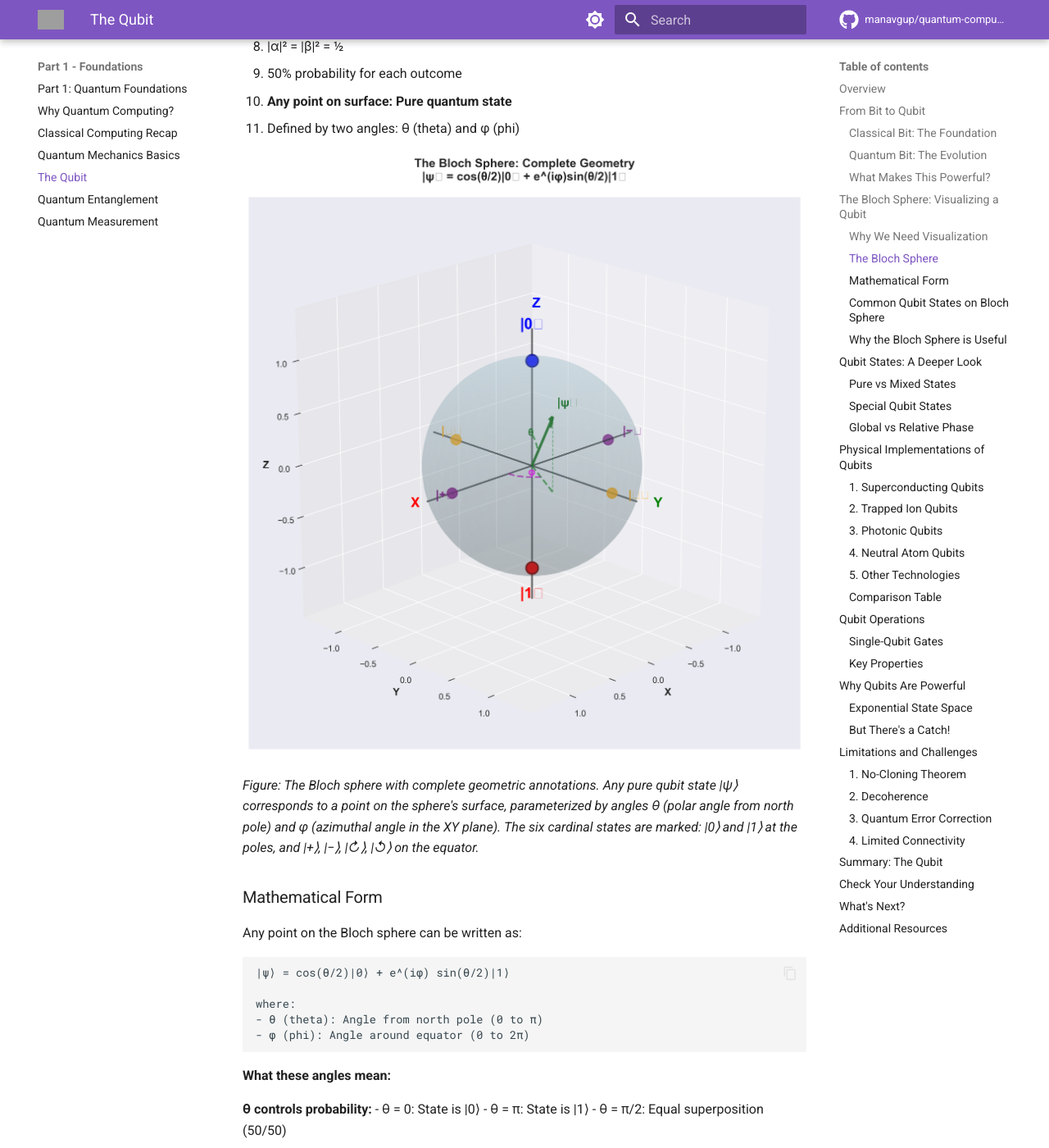
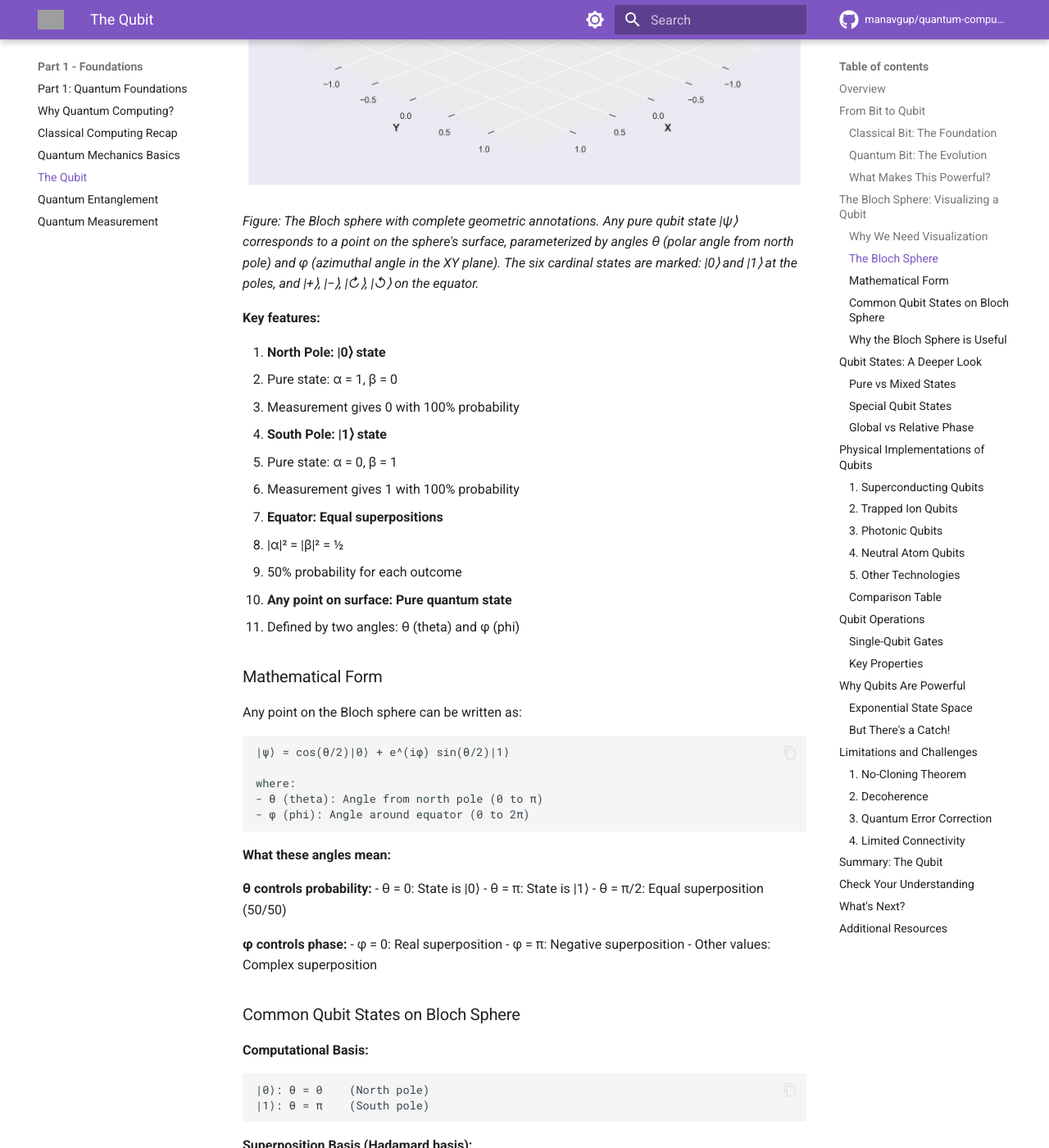
Before and after one commit to manavgup/quantum-computing-101, an MkDocs documentation site: the page built from docs/foundations/the-qubit.md, in a window 1280 px wide and 1400 px high, scrolled down 2998 px. Shown: the whole window at 82% size. Built offline with MkDocs 1.6.1 and Material for MkDocs 9.7.7, drawn with Linux system fonts in a browser that asks for light colours; comment, search, counter and statistics services are not loaded; part of the change alters nothing that is shown; some of the changed text lies outside the part shown; grey boxes are pictures that could not be loaded.

Commit message:
refactor: Replace ASCII art with annotated Bloch sphere image
Removed ASCII text representation of the Bloch sphere and replaced it
with the code-generated bloch-sphere-annotated.png visualization at the
beginning of "The Bloch Sphere" section.

This provides a much clearer, professional visualization showing:
- Complete 3D geometry with X, Y, Z axes
- Angles θ and φ parameterization
- All 6 cardinal states marked (|0⟩, |1⟩, |+⟩, |−⟩, |↻⟩, |↺⟩)
- Example state vector with angle projections

Also removed duplicate image reference that appeared later in the same
section.

🤖 Generated with [Claude Code](https://claude.com/claude-code)

Co-Authored-By: Claude <noreply@anthropic.com>

````diff
--- a/docs/foundations/the-qubit.md
+++ b/docs/foundations/the-qubit.md
@@ -91,20 +91,9 @@ This means we can visualize any qubit state as a point on a sphere!
 
 ### The Bloch Sphere
 
-**Imagine a sphere of radius 1:**
+![Bloch Sphere Annotated](illustrations/bloch-sphere-annotated.png)
 
-```
-         |0⟩ (North Pole)
-          ↑
-          |
-    ------+------ X-axis
-         /|\
-        / | \
-       /  |  \
-         \|/
-          ↓
-         |1⟩ (South Pole)
-```
+*Figure: The Bloch sphere with complete geometric annotations. Any pure qubit state |ψ⟩ corresponds to a point on the sphere's surface, parameterized by angles θ (polar angle from north pole) and φ (azimuthal angle in the XY plane). The six cardinal states are marked: |0⟩ and |1⟩ at the poles, and |+⟩, |−⟩, |↻⟩, |↺⟩ on the equator.*
 
 **Key features:**
 
@@ -122,10 +111,6 @@ This means we can visualize any qubit state as a point on a sphere!
 
 4. **Any point on surface: Pure quantum state**
    - Defined by two angles: θ (theta) and φ (phi)
-
-![Bloch Sphere Annotated](illustrations/bloch-sphere-annotated.png)
-
-*Figure: The Bloch sphere with complete geometric annotations. Any pure qubit state |ψ⟩ corresponds to a point on the sphere's surface, parameterized by angles θ (polar angle from north pole) and φ (azimuthal angle in the XY plane). The six cardinal states are marked: |0⟩ and |1⟩ at the poles, and |+⟩, |−⟩, |↻⟩, |↺⟩ on the equator.*
 
 ### Mathematical Form
 
````
